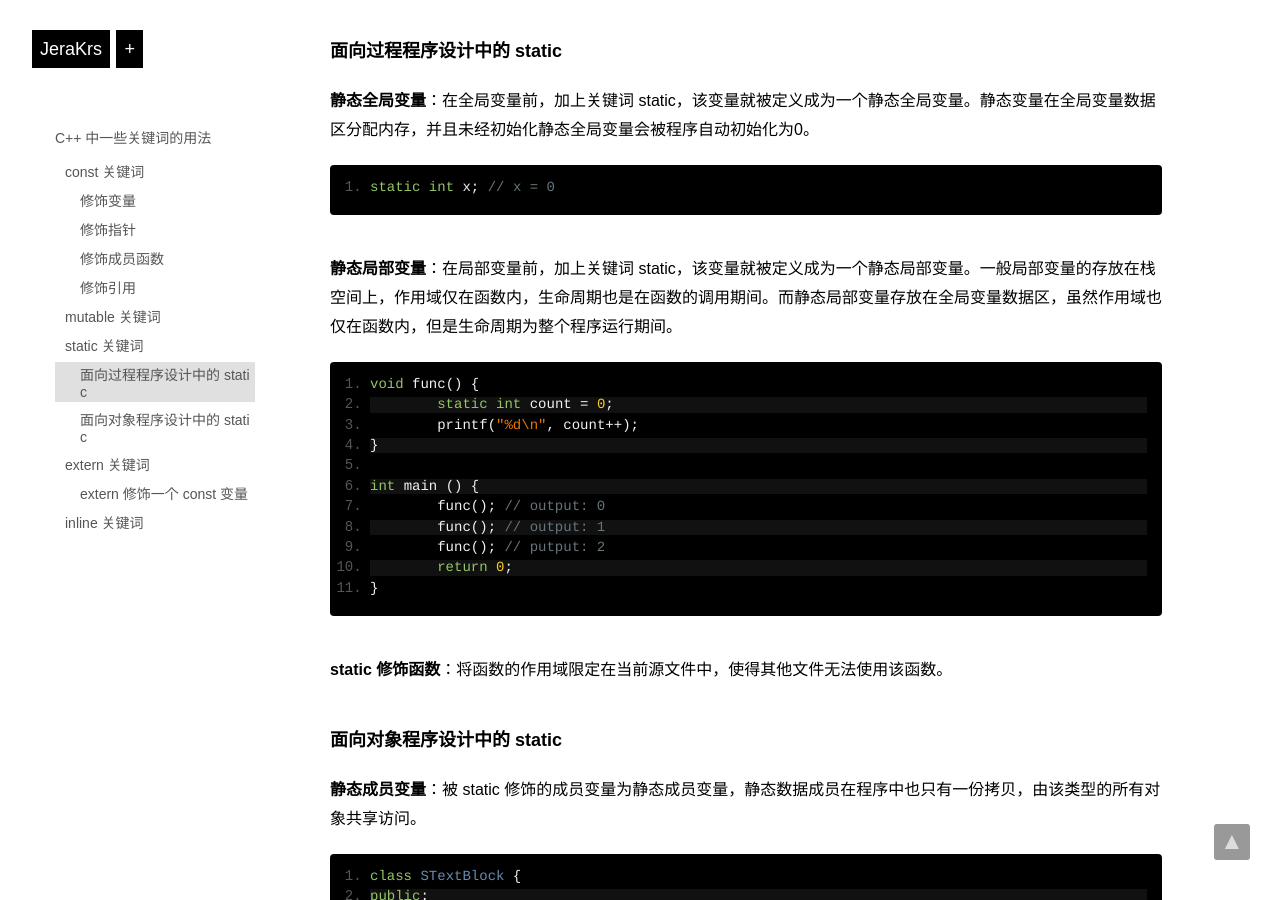
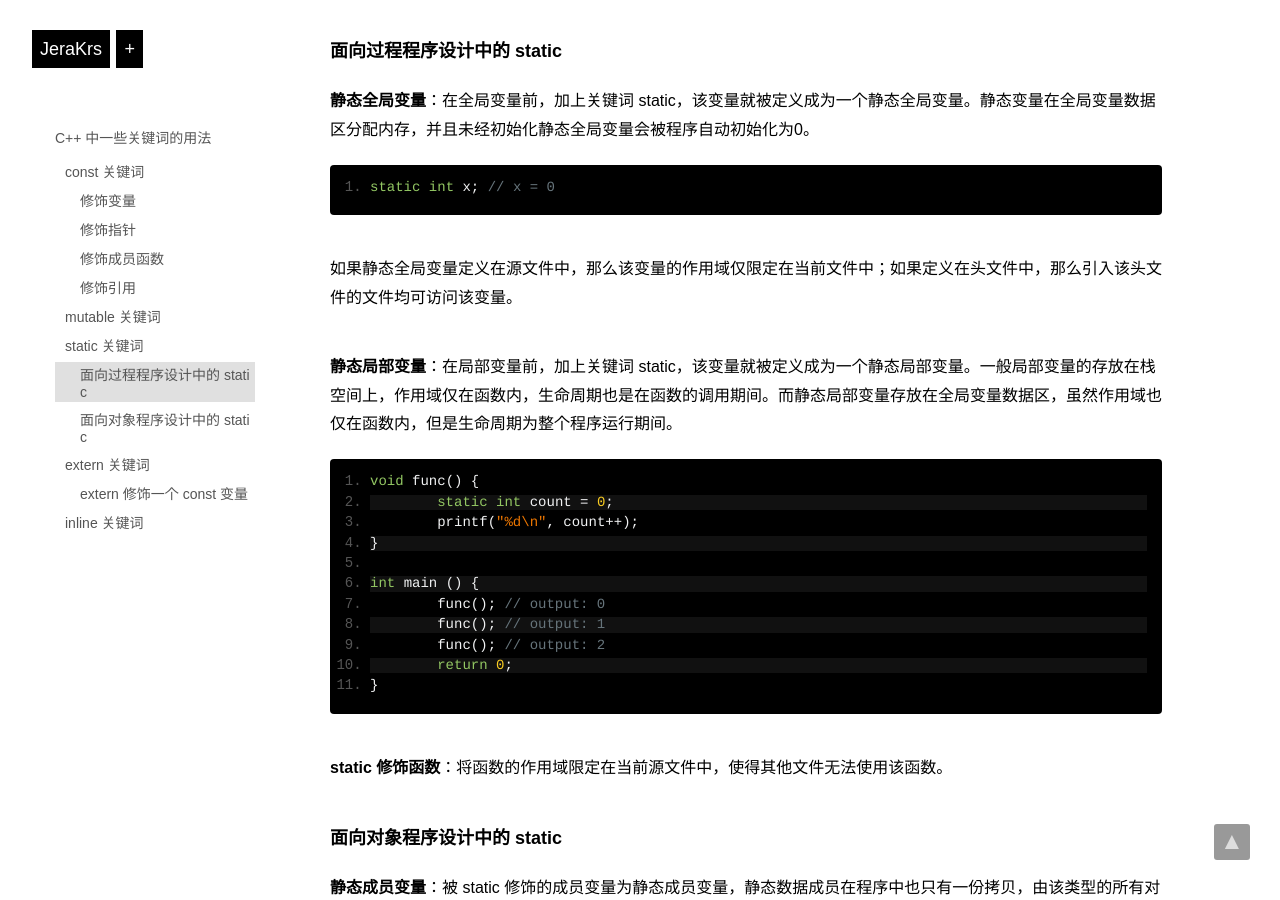
Before and after one commit to JeraKrs/jerakrs.github.io, a Jekyll site: the page built from _posts/blogs/2020-04-21-C++ Keyword.md, in a window 1280 px wide and 900 px high, scrolled down 2775 px. Built offline with Jekyll 4.4.1, drawn with Linux system fonts in a browser that asks for light colours; comment, search, counter and statistics services are not loaded.

Commit message:
update keyword blog

````diff
--- a/_posts/blogs/2020-04-21-C++ Keyword.md
+++ b/_posts/blogs/2020-04-21-C++ Keyword.md
@@ -99,6 +99,8 @@ static 关键词的用法可以分为两类：面向过程程序设计中的 sta
 static int x; // x = 0
 ```
 
+如果静态全局变量定义在源文件中，那么该变量的作用域仅限定在当前文件中；如果定义在头文件中，那么引入该头文件的文件均可访问该变量。
+
 **静态局部变量**：在局部变量前，加上关键词 static，该变量就被定义成为一个静态局部变量。一般局部变量的存放在栈空间上，作用域仅在函数内，生命周期也是在函数的调用期间。而静态局部变量存放在全局变量数据区，虽然作用域也仅在函数内，但是生命周期为整个程序运行期间。
 
 ```c++
@@ -110,7 +112,7 @@ void func() {
 int main () {
 	func(); // output: 0
 	func(); // output: 1
-	func(); // putput: 2
+	func(); // output: 2
 	return 0;
 }
 ```
````
